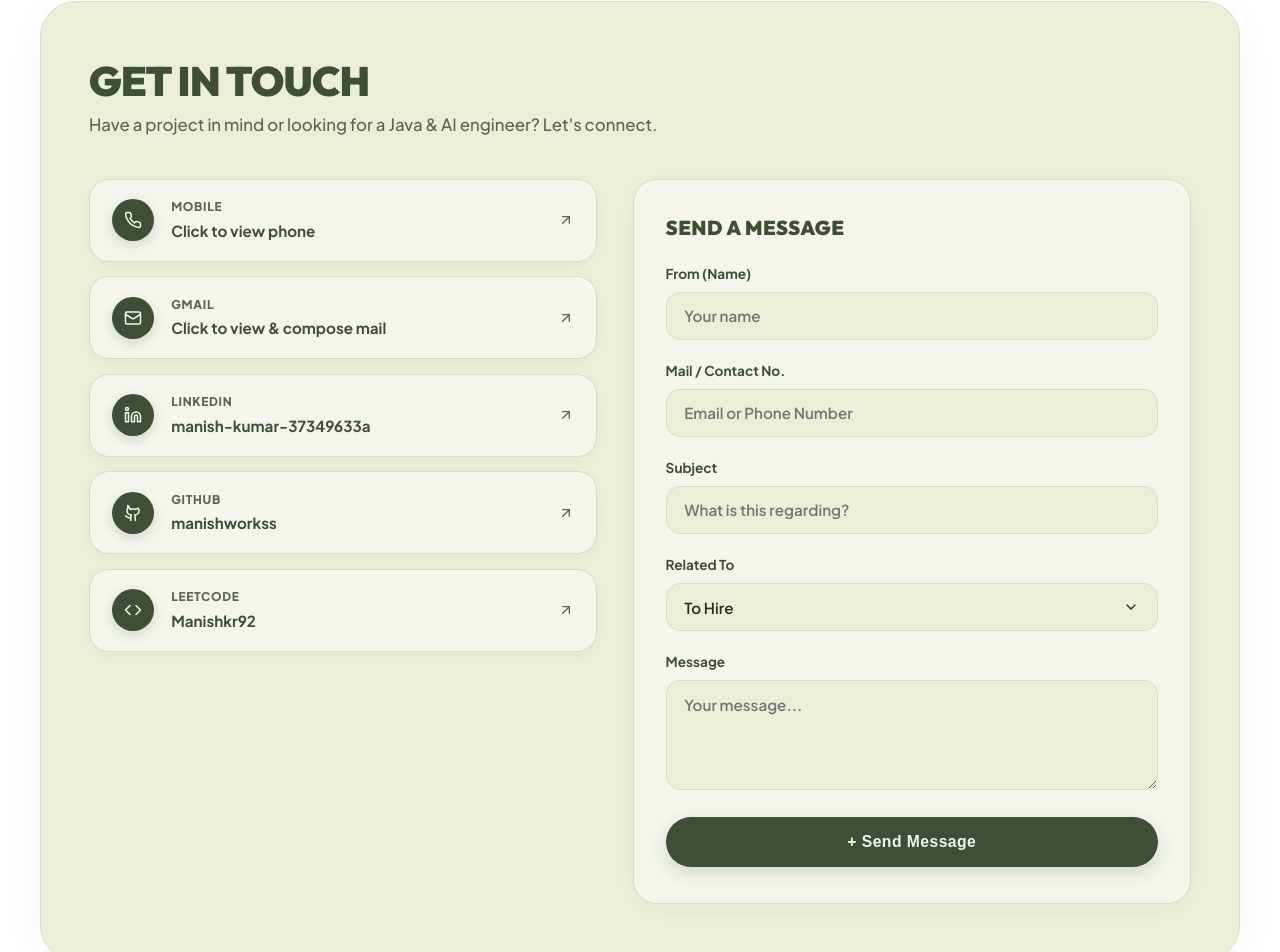
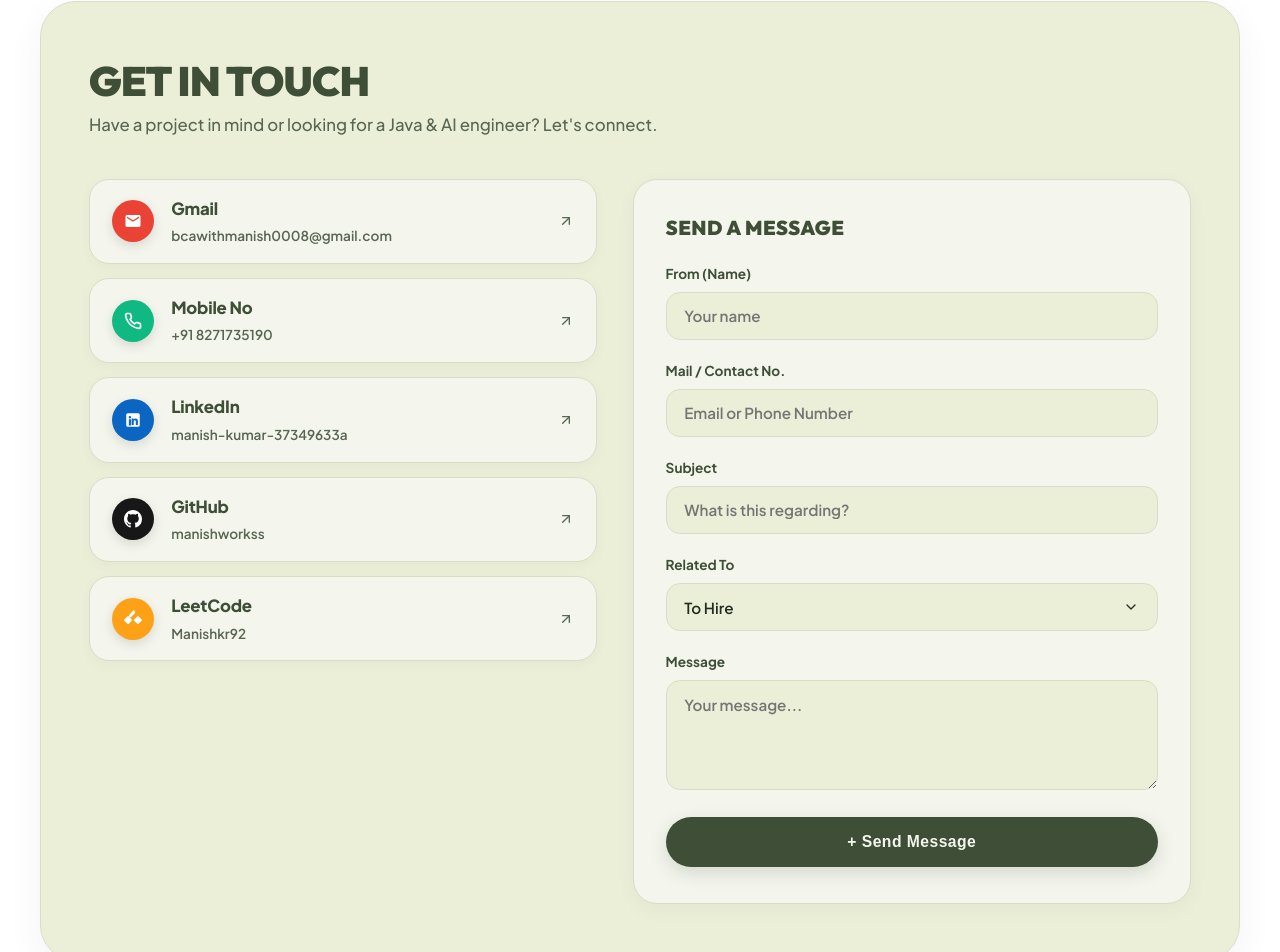
Before and after one commit to manishworkss/aurexon, a Next.js app: page / in a window 1280 px wide. Shown: the part 4275-5227 px from the top of the page. Built offline with nearby package versions, Linux system fonts and the light colour scheme; a web font is replaced by a local one.

Commit message:
feat: add clean brand-labeled contact items with authentic brand colors and logos

```diff
--- a/src/components/Contact.js
+++ b/src/components/Contact.js
@@ -6,45 +6,40 @@ import styles from './Contact.module.css';
 
 function PhoneIcon({ size = 20 }) {
   return (
-    <svg width={size} height={size} viewBox="0 0 24 24" fill="none" stroke="currentColor" strokeWidth="2" strokeLinecap="round" strokeLinejoin="round">
+    <svg width={size} height={size} viewBox="0 0 24 24" fill="none" stroke="currentColor" strokeWidth="2.2" strokeLinecap="round" strokeLinejoin="round">
       <path d="M22 16.92v3a2 2 0 0 1-2.18 2 19.79 19.79 0 0 1-8.63-3.07 19.5 19.5 0 0 1-6-6 19.79 19.79 0 0 1-3.07-8.67A2 2 0 0 1 4.11 2h3a2 2 0 0 1 2 1.72 12.84 12.84 0 0 0 .7 2.81 2 2 0 0 1-.45 2.11L8.09 9.91a16 16 0 0 0 6 6l1.27-1.27a2 2 0 0 1 2.11-.45 12.84 12.84 0 0 0 2.81.7A2 2 0 0 1 22 16.92z" />
     </svg>
   );
 }
 
-function MailIcon({ size = 20 }) {
+function GmailLogoIcon({ size = 20 }) {
   return (
-    <svg width={size} height={size} viewBox="0 0 24 24" fill="none" stroke="currentColor" strokeWidth="2" strokeLinecap="round" strokeLinejoin="round">
-      <rect width="20" height="16" x="2" y="4" rx="2" />
-      <path d="m22 7-8.97 5.7a1.94 1.94 0 0 1-2.06 0L2 7" />
+    <svg width={size} height={size} viewBox="0 0 24 24" fill="currentColor">
+      <path d="M20 4H4c-1.1 0-1.99.9-1.99 2L2 18c0 1.1.9 2 2 2h16c1.1 0 2-.9 2-2V6c0-1.1-.9-2-2-2zm0 4l-8 5-8-5V6l8 5 8-5v2z"/>
     </svg>
   );
 }
 
-function LinkedinIcon({ size = 20 }) {
+function LinkedinLogoIcon({ size = 20 }) {
   return (
-    <svg width={size} height={size} viewBox="0 0 24 24" fill="none" stroke="currentColor" strokeWidth="2" strokeLinecap="round" strokeLinejoin="round">
-      <path d="M16 8a6 6 0 0 1 6 6v7h-4v-7a2 2 0 0 0-2-2 2 2 0 0 0-2 2v7h-4v-7a6 6 0 0 1 6-6z" />
-      <rect width="4" height="12" x="2" y="9" />
-      <circle cx="4" cy="4" r="2" />
+    <svg width={size} height={size} viewBox="0 0 24 24" fill="currentColor">
+      <path d="M19 3a2 2 0 0 1 2 2v14a2 2 0 0 1-2 2H5a2 2 0 0 1-2-2V5a2 2 0 0 1 2-2h14m-.5 15.5v-5.3a3.26 3.26 0 0 0-3.26-3.26c-.85 0-1.84.52-2.28 1.3v-1.11h-2.79v8.37h2.79v-4.93c0-.77.62-1.4 1.39-1.4a1.4 1.4 0 0 1 1.4 1.4v4.93h2.75M6.46 10.9v8.37H9.25V10.9H6.46M7.86 6.78a1.62 1.62 0 1 0 0 3.24 1.62 1.62 0 0 0 0-3.24z"/>
     </svg>
   );
 }
 
-function GithubIcon({ size = 20 }) {
+function GithubLogoIcon({ size = 20 }) {
   return (
-    <svg width={size} height={size} viewBox="0 0 24 24" fill="none" stroke="currentColor" strokeWidth="2" strokeLinecap="round" strokeLinejoin="round">
-      <path d="M15 22v-4a4.8 4.8 0 0 0-1-3.5c3 0 6-2 6-5.5.08-1.25-.27-2.48-1-3.5 0 0-1 0-3 1.5-2.64-.5-5.36-.5-8 0C6 2 5 2 5 2c-.3 1.15-.3 2.35 0 3.5A5.403 5.403 0 0 0 4 9c0 3.5 3 5.5 6 5.5-.39.49-.68 1.05-.85 1.65-.17.6-.22 1.23-.15 1.85v4" />
-      <path d="M9 18c-4.51 2-5-2-7-2" />
+    <svg width={size} height={size} viewBox="0 0 24 24" fill="currentColor">
+      <path d="M12 0C5.37 0 0 5.37 0 12c0 5.31 3.435 9.795 8.205 11.385.6.105.825-.255.825-.57 0-.285-.015-1.23-.015-2.235-3.015.555-3.795-.735-4.035-1.41-.135-.345-.72-1.41-1.23-1.695-.42-.225-1.02-.78-.015-.795.945-.015 1.62.87 1.845 1.23 1.08 1.815 2.805 1.305 3.495.99.105-.78.42-1.305.765-1.605-2.67-.3-5.46-1.335-5.46-5.925 0-1.305.465-2.385 1.23-3.225-.12-.3-.54-1.53.12-3.18 0 0 1.005-.315 3.3 1.23.96-.27 1.98-.405 3-.405s2.04.135 3 .405c2.295-1.56 3.3-1.23 3.3-1.23.66 1.65.24 2.88.12 3.18.765.84 1.23 1.905 1.23 3.225 0 4.605-2.805 5.625-5.475 5.925.435.375.81 1.095.81 2.22 0 1.605-.015 2.895-.015 3.3 0 .315.225.69.825.57A12.02 12.02 0 0024 12c0-6.63-5.37-12-12-12z"/>
     </svg>
   );
 }
 
-function CodeIcon({ size = 20 }) {
+function LeetcodeLogoIcon({ size = 20 }) {
   return (
-    <svg width={size} height={size} viewBox="0 0 24 24" fill="none" stroke="currentColor" strokeWidth="2" strokeLinecap="round" strokeLinejoin="round">
-      <polyline points="16 18 22 12 16 6" />
-      <polyline points="8 6 2 12 8 18" />
+    <svg width={size} height={size} viewBox="0 0 24 24" fill="currentColor">
+      <path d="M13.483 0a1.374 1.374 0 0 0-.961.438L7.17 6.2a1.374 1.374 0 0 0-.416.973v1.545c0 .365.145.714.405.973l.01.01a1.374 1.374 0 0 0 1.944 0l5.35-5.326a1.374 1.374 0 0 0 0-1.944L13.483 0zM5.38 8.136a1.374 1.374 0 0 0-.973.405L.405 12.543a1.374 1.374 0 0 0 0 1.944l4.002 4.002a1.374 1.374 0 0 0 1.944 0l3.992-3.992a1.374 1.374 0 0 0 0-1.944l-4.002-4.002a1.374 1.374 0 0 0-.961-.415zm13.24 0a1.374 1.374 0 0 0-.973.405l-4.002 4.002a1.374 1.374 0 0 0 0 1.944l3.992 3.992a1.374 1.374 0 0 0 1.944 0l4.002-4.002a1.374 1.374 0 0 0 0-1.944l-4.002-4.002a1.374 1.374 0 0 0-.961-.415z"/>
     </svg>
   );
 }
@@ -60,21 +55,11 @@ function ArrowUpRight({ size = 16 }) {
 
 export default function Contact() {
   const [submitted, setSubmitted] = useState(false);
-  const [showEmail, setShowEmail] = useState(false);
-  const [showMobile, setShowMobile] = useState(false);
 
   const handleSubmit = (e) => {
     e.preventDefault();
     setSubmitted(true);
     setTimeout(() => setSubmitted(false), 4000);
-  };
-
-  const handleEmailClick = (e) => {
-    setShowEmail(true);
-  };
-
-  const handleMobileClick = (e) => {
-    setShowMobile(true);
   };
 
   return (
@@ -99,43 +84,37 @@ export default function Contact() {
         viewport={{ once: true, margin: '-40px' }}
         transition={{ duration: 0.5, delay: 0.1 }}
       >
-        {/* Left Column: Direct Contact & Profiles */}
+        {/* Left Column: Authentic Brand Profile Cards */}
         <div className={styles.leftColumn}>
           <div className={styles.channelsList}>
-            {/* Mobile Item */}
+            {/* Gmail */}
             <a
-              href="tel:+918271735190"
-              onClick={handleMobileClick}
+              href="mailto:bcawithmanish0008@gmail.com"
               className={styles.channelItem}
             >
-              <div className={styles.iconCircle}>
-                <PhoneIcon size={18} />
+              <div className={`${styles.iconCircle} ${styles.gmailBg}`}>
+                <GmailLogoIcon size={18} />
               </div>
               <div className={styles.channelInfo}>
-                <span className={styles.channelTitle}>MOBILE</span>
-                <span className={styles.channelValue}>
-                  {showMobile ? '+91 8271735190' : 'Click to view phone'}
-                </span>
+                <span className={styles.channelTitle}>Gmail</span>
+                <span className={styles.channelSubtext}>bcawithmanish0008@gmail.com</span>
               </div>
               <div className={styles.externalArrow}>
                 <ArrowUpRight size={16} />
               </div>
             </a>
 
-            {/* Gmail Item */}
+            {/* Mobile No */}
             <a
-              href="mailto:bcawithmanish0008@gmail.com"
-              onClick={handleEmailClick}
+              href="tel:+918271735190"
               className={styles.channelItem}
             >
-              <div className={styles.iconCircle}>
-                <MailIcon size={18} />
+              <div className={`${styles.iconCircle} ${styles.mobileBg}`}>
+                <PhoneIcon size={18} />
               </div>
               <div className={styles.channelInfo}>
-                <span className={styles.channelTitle}>GMAIL</span>
-                <span className={styles.channelValue}>
-                  {showEmail ? 'bcawithmanish0008@gmail.com' : 'Click to view & compose mail'}
-                </span>
+                <span className={styles.channelTitle}>Mobile No</span>
+                <span className={styles.channelSubtext}>+91 8271735190</span>
               </div>
               <div className={styles.externalArrow}>
                 <ArrowUpRight size={16} />
@@ -149,12 +128,12 @@ export default function Contact() {
               rel="noopener noreferrer"
               className={styles.channelItem}
             >
-              <div className={styles.iconCircle}>
-                <LinkedinIcon size={18} />
+              <div className={`${styles.iconCircle} ${styles.linkedinBg}`}>
+                <LinkedinLogoIcon size={18} />
               </div>
               <div className={styles.channelInfo}>
-                <span className={styles.channelTitle}>LINKEDIN</span>
-                <span className={styles.channelValue}>manish-kumar-37349633a</span>
+                <span className={styles.channelTitle}>LinkedIn</span>
+                <span className={styles.channelSubtext}>manish-kumar-37349633a</span>
               </div>
               <div className={styles.externalArrow}>
                 <ArrowUpRight size={16} />
@@ -168,12 +147,12 @@ export default function Contact() {
               rel="noopener noreferrer"
               className={styles.channelItem}
             >
-              <div className={styles.iconCircle}>
-                <GithubIcon size={18} />
+              <div className={`${styles.iconCircle} ${styles.githubBg}`}>
+                <GithubLogoIcon size={18} />
               </div>
               <div className={styles.channelInfo}>
-                <span className={styles.channelTitle}>GITHUB</span>
-                <span className={styles.channelValue}>manishworkss</span>
+                <span className={styles.channelTitle}>GitHub</span>
+                <span className={styles.channelSubtext}>manishworkss</span>
               </div>
               <div className={styles.externalArrow}>
                 <ArrowUpRight size={16} />
@@ -187,12 +166,12 @@ export default function Contact() {
               rel="noopener noreferrer"
               className={styles.channelItem}
             >
-              <div className={styles.iconCircle}>
-                <CodeIcon size={18} />
+              <div className={`${styles.iconCircle} ${styles.leetcodeBg}`}>
+                <LeetcodeLogoIcon size={18} />
               </div>
               <div className={styles.channelInfo}>
-                <span className={styles.channelTitle}>LEETCODE</span>
-                <span className={styles.channelValue}>Manishkr92</span>
+                <span className={styles.channelTitle}>LeetCode</span>
+                <span className={styles.channelSubtext}>Manishkr92</span>
               </div>
               <div className={styles.externalArrow}>
                 <ArrowUpRight size={16} />
--- a/src/components/Contact.module.css
+++ b/src/components/Contact.module.css
@@ -50,7 +50,7 @@
   display: flex;
   align-items: center;
   gap: 1.1rem;
-  padding: 1.1rem 1.35rem;
+  padding: 1rem 1.35rem;
   background-color: var(--cream-light);
   border: 1.5px solid var(--cream-border);
   border-radius: 20px;
@@ -69,13 +69,37 @@
   width: 42px;
   height: 42px;
   border-radius: 50%;
-  background-color: var(--forest-dark);
-  color: var(--cream-light);
   display: flex;
   align-items: center;
   justify-content: center;
   flex-shrink: 0;
-  box-shadow: 0 4px 12px rgba(35, 45, 32, 0.15);
+  box-shadow: 0 4px 12px rgba(0, 0, 0, 0.12);
+}
+
+/* Authentic Brand Color Badges */
+.gmailBg {
+  background-color: #EA4335 !important;
+  color: #FFFFFF !important;
+}
+
+.mobileBg {
+  background-color: #10B981 !important;
+  color: #FFFFFF !important;
+}
+
+.linkedinBg {
+  background-color: #0A66C2 !important;
+  color: #FFFFFF !important;
+}
+
+.githubBg {
+  background-color: #181717 !important;
+  color: #FFFFFF !important;
+}
+
+.leetcodeBg {
+  background-color: #FFA116 !important;
+  color: #FFFFFF !important;
 }
 
 .channelInfo {
@@ -87,17 +111,16 @@
 }
 
 .channelTitle {
-  font-size: 0.75rem;
+  font-size: 1.05rem;
   font-weight: 800;
-  color: var(--text-muted);
-  letter-spacing: 0.06em;
-  text-transform: uppercase;
+  color: var(--forest-dark);
+  letter-spacing: -0.01em;
 }
 
-.channelValue {
-  font-size: 0.95rem;
-  font-weight: 700;
-  color: var(--forest-dark);
+.channelSubtext {
+  font-size: 0.85rem;
+  font-weight: 600;
+  color: var(--text-muted);
   white-space: nowrap;
   overflow: hidden;
   text-overflow: ellipsis;
@@ -108,11 +131,12 @@
   display: flex;
   align-items: center;
   justify-content: center;
-  transition: color 0.2s ease;
+  transition: color 0.2s ease, transform 0.2s ease;
 }
 
 .channelItem:hover .externalArrow {
   color: var(--forest-dark);
+  transform: translate(2px, -2px);
 }
 
 /* Right Column: Send a Message Form Card */
```
